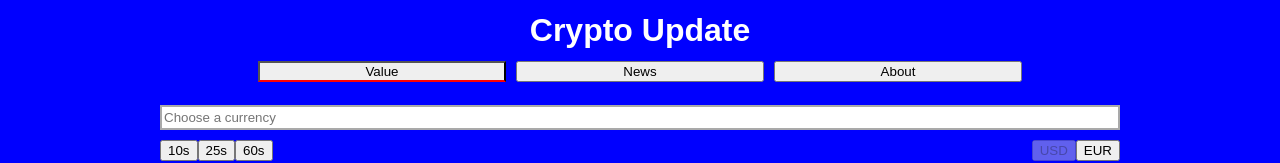
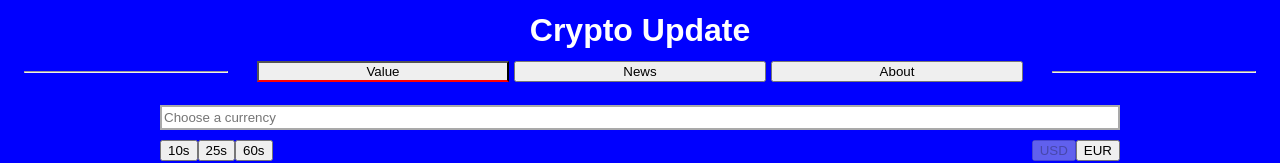
Before and after one commit to dmichaux/crypto-update, a React (Create React App) app: page / in a window 1280 px wide. Shown: the top 163 px of the page. Built offline with nearby package versions, Linux system fonts and the light colour scheme; no server answers; what crypto-news-api would draw is missing.

Commit message:
Add/style <hr>s to nav grid

```diff
--- a/src/components/NavBar.js
+++ b/src/components/NavBar.js
@@ -28,12 +28,14 @@ class NavBar extends React.Component {
 	render () {
 		return (
 			<nav className="grid-nav">
+				<hr className="hr-left" />
 				<button type="button" value="1" className="nav-tab value-tab selected-tab"
 								onClick={this.handleClick}>Value</button>
 				<button type="button" value="2" className="nav-tab news-tab"
 								onClick={this.handleClick}>News</button>
 				<button type="button" value="3" className="nav-tab about-tab"
 								onClick={this.handleClick}>About</button>
+				<hr className="hr-right" />
 			</nav>
 		);
 	}
--- a/src/stylesheets/NavBar.css
+++ b/src/stylesheets/NavBar.css
@@ -2,8 +2,13 @@
 	display: grid;
 	grid-template-columns: repeat(5, 1fr);
 	grid-template-areas:
-		". value news about .";
-	grid-column-gap: 10px;
+		"hrl value news about hrr";
+	grid-column-gap: 5px;
+}
+
+hr {
+	width: 80%;
+	margin: auto;
 }
 
 .value-tab {
@@ -17,3 +22,11 @@
 .about-tab {
 	grid-area: about;
 }
+
+.hr-left {
+	grid-area: hrl;
+}
+
+.hr-right {
+	grid-area: hrr;
+}
```
